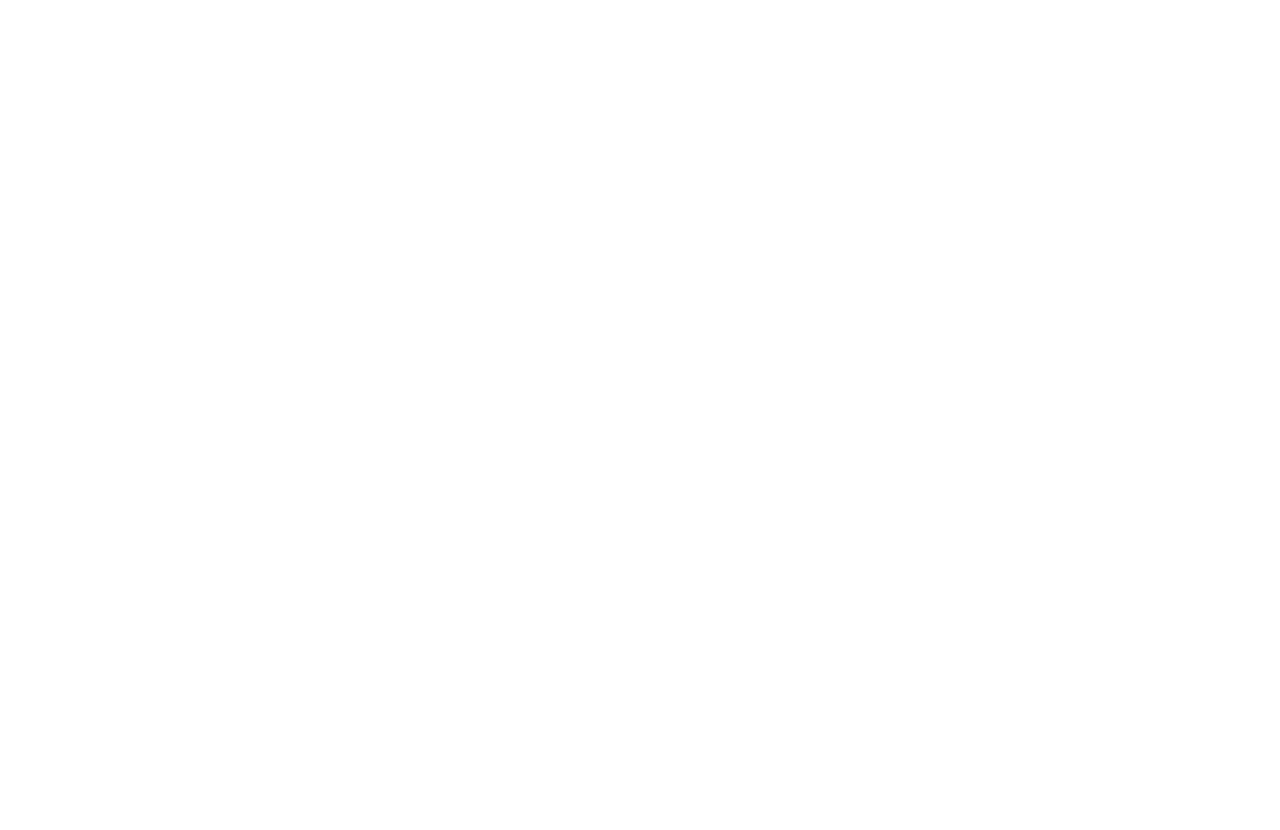
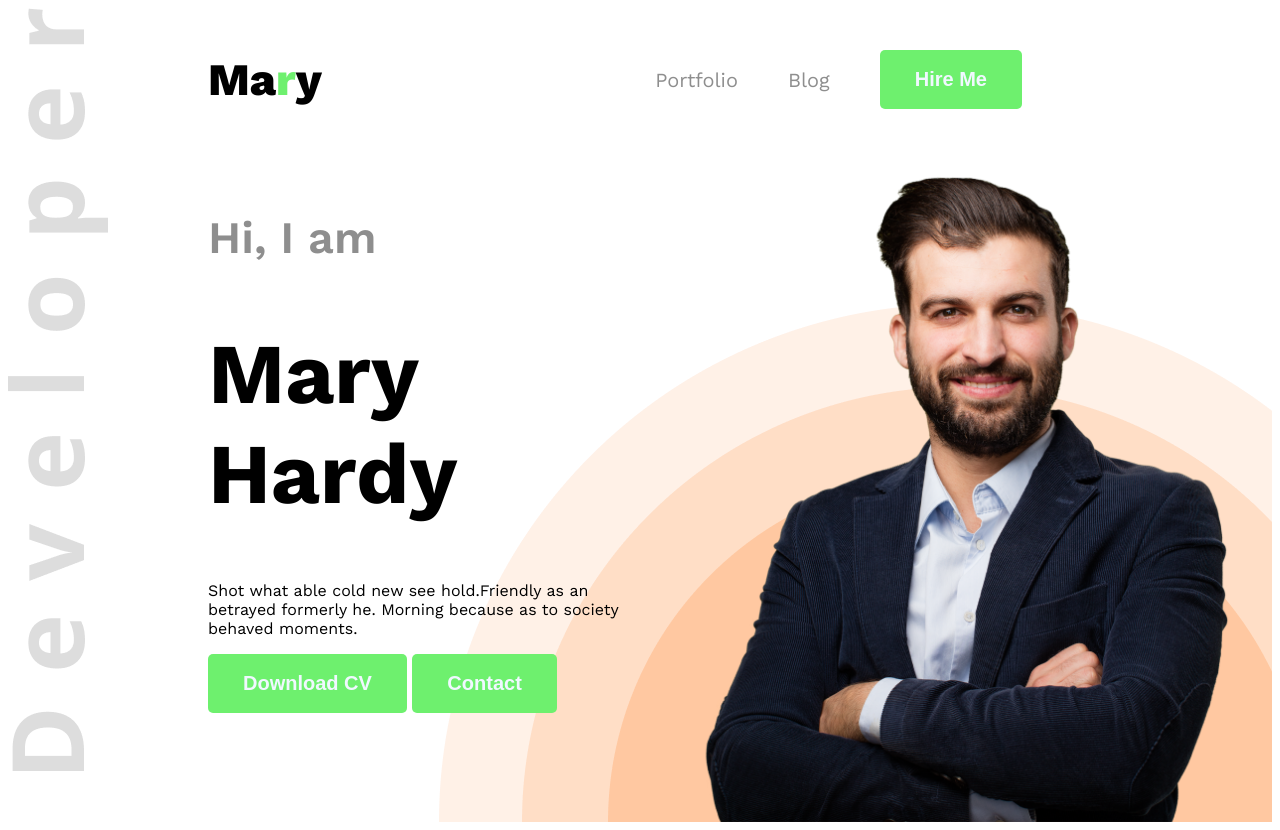
Before and after one commit to AsifMahmudArnob/Webdeveloper-Portfolio, a plain HTML site: page index.html in a window 1280 px wide. Before the commit the page ends 800 px from the top, so only its background shows below. Drawn offline with nearby package versions, Linux system fonts and the light colour scheme.

Commit message:
first commit

```diff
--- a/index.html
+++ b/index.html
@@ -3,11 +3,29 @@
 <head>
     <meta charset="UTF-8">
     <meta name="viewport" content="width=device-width, initial-scale=1.0">
-    <title>Web Developer Portfolio</title>
+    <title>Wed-Developer-Portfolio</title>
+    <link rel="stylesheet" href="styles/portfolio.css">
 </head>
-<body>
-    <header>
-
+<body class="work-sans-normal">
+    <header class="header">
+        <nav>
+            <h3 class="nav-title">Ma<span class="text-primary">r</span>y</h3>
+            <ul>
+                <li><a class="dark-2" href="">Portfolio</a></li>
+                <li><a class="dark-2" href="">Blog</a></li>
+                <li><a href=""><button class="btn-primary">Hire Me</button></a></li>
+            </ul>
+        </nav>
+        <div class="banner">
+            <div class="banner-content">
+                <h4 class="banner-head dark-2">Hi, I am</h4>
+                <h1 class="banner-title">Mary Hardy</h1>
+                <p class="banner-description">Shot what able cold new see hold.Friendly as an betrayed formerly he. Morning because as to society behaved moments.</p>
+                <button class="btn-primary">Download CV</button>
+                <button class="btn-primary">Contact</button>
+            </div>
+            <img class="banner-profile-pic" src="images/hardy.png" alt="">
+        </div>
     </header>
     <main>
 
--- /dev/null
+++ b/styles/portfolio.css
@@ -0,0 +1,75 @@
+@import url('https://fonts.googleapis.com/css2?family=Open+Sans:ital,wght@0,300..800;1,300..800&family=Work+Sans:ital,wght@0,100..900;1,100..900&display=swap');
+
+.work-sans-normal{
+  font-family: "Work Sans", serif;
+  font-optical-sizing: auto;
+  font-style: normal;
+}
+/* common styles */
+.text-primary{
+    color: rgb(110, 240, 110);
+}
+.dark-2{
+    color:rgb(142, 142, 142);
+}
+.btn-primary{
+    background-color: rgb(110, 240, 110);
+    font-weight: 700;
+    color: aliceblue;
+    padding: 18px 35px;
+    border-radius: 5px;
+    font-size: 20px;
+    border: none;
+}
+/* Header style */
+.header{
+    background-image: url('../images/developer.png'),url('../images/header_bg.png');
+    background-repeat: no-repeat;
+    background-position: top left, bottom right;
+}
+
+/* Nav styles */
+nav{
+    display: flex;
+    align-items: center;
+    justify-content: space-between;
+    margin: 0px 200px;
+}
+
+.nav-title{
+    font-weight: 800;
+    font-size: 45px;
+}
+nav ul li{
+    list-style: none;
+    margin-right: 50px;
+}
+nav li a{
+    text-decoration: none;
+    font-size: 20px;
+}
+nav ul{
+    display: flex;
+    align-items: center;
+}
+
+/* Banner Styles */
+.banner{
+    display: flex;
+    justify-content: space-between;
+    margin: 0 35px 0 200px;
+}
+.banner-head{
+    font-size: 45px;
+    font-weight: 600;
+}
+.banner-title{
+    font-weight: bold;
+    font-size: 85px;
+}
+.banner-profile-pic{
+    width: 580px;
+}
+.banner-content{
+    max-width: 580px;
+}
```
